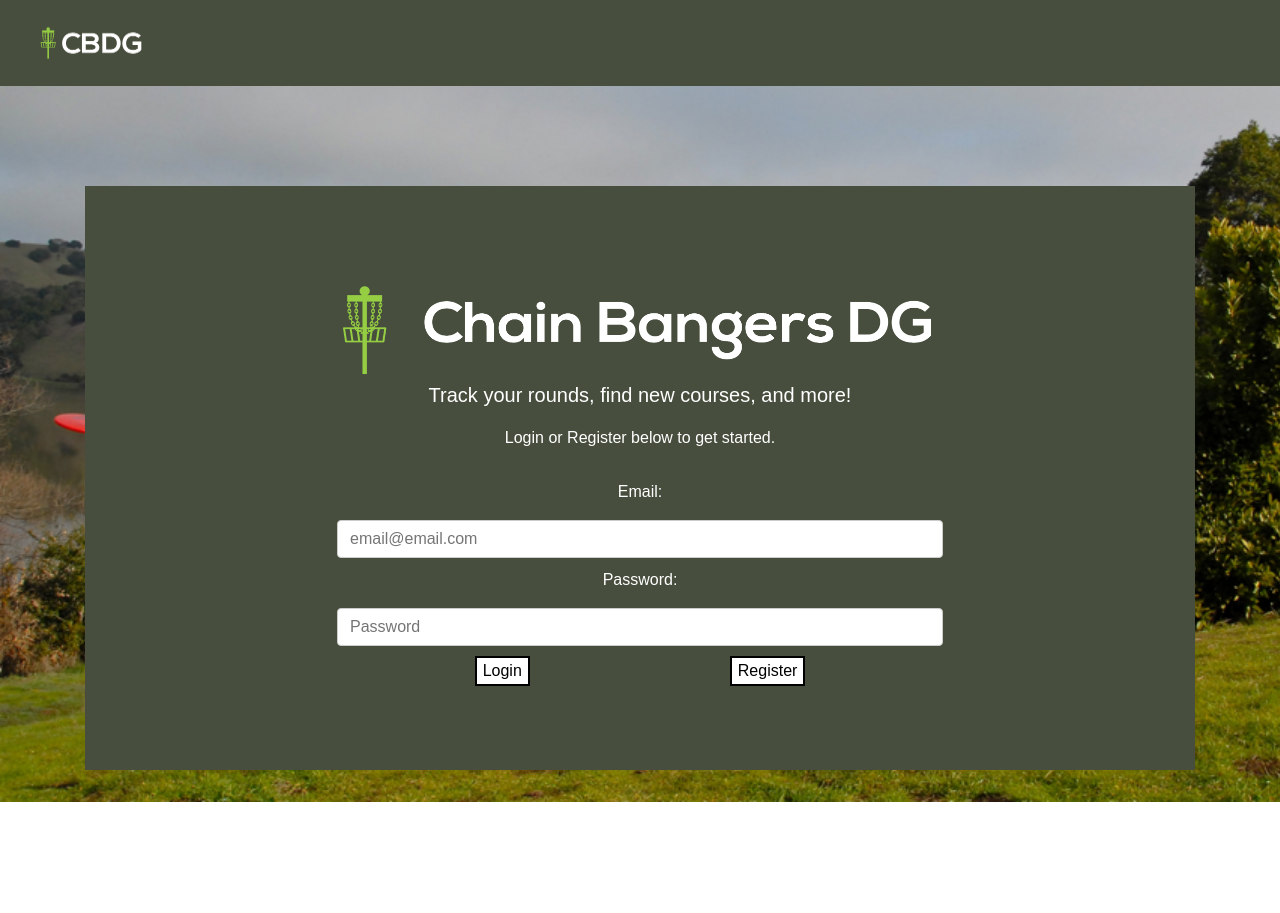
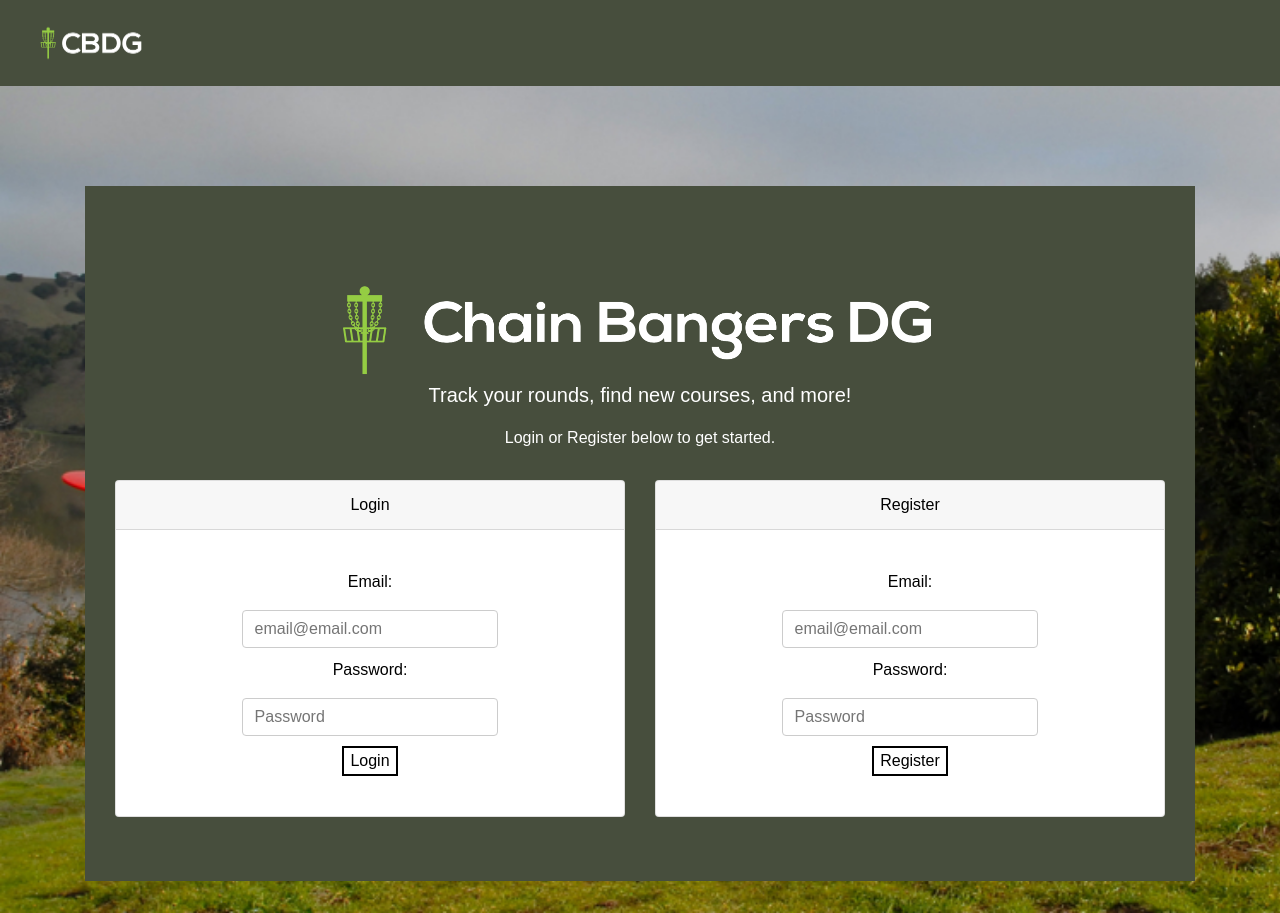
Before and after one commit to dhawkins01/dg_app, a React (Create React App) app in the folder client/: page / in a window 1280 px wide. Before the commit the page ends 802 px from the top, so only its background shows below. Built offline with nearby package versions, Linux system fonts and the light colour scheme.

Commit message:
made seperate login and register forms

```diff
--- a/client/src/components/LoginForm.js
+++ b/client/src/components/LoginForm.js
@@ -35,7 +35,13 @@ class LoginForm extends Component {
     // Notice how each input has a `value`, `name`, and `onChange` prop
     return (
       <div className="container">
-
+        <div class="row">
+          <div class="col-sm">
+            <div class="card">
+              <div class="card-header">
+                Login
+                </div>
+              <div class="card-body">
                 <form className="form">
                   <p>Email:</p>
                   <input
@@ -54,8 +60,49 @@ class LoginForm extends Component {
                     placeholder="Password"
                   />
                   <button onClick={this.handleFormSubmit} className="button">Login</button>
+
+                </form>
+              </div>
+            </div>
+          </div>
+          <div class="col-sm">
+            <div class="card">
+              <div class="card-header">
+                Register
+                </div>
+              <div class="card-body">
+              <form className="form">
+                  <p>Email:</p>
+                  <input
+                    value={this.state.email}
+                    name="email"
+                    onChange={this.handleInputChange}
+                    type="email"
+                    placeholder="email@email.com"
+                  />
+                  <p>Password:</p>
+                  <input
+                    value={this.state.password}
+                    name="password"
+                    onChange={this.handleInputChange}
+                    type="password"
+                    placeholder="Password"
+                  />
                   <button onClick={this.handleFormSubmit} className="button">Register</button>
+
                 </form>
+              </div>
+            </div>
+          </div>
+
+        </div>
+
+
+
+
+
+
+
       </div>
     );
   }
--- a/client/src/components/style/LoginForm.css
+++ b/client/src/components/style/LoginForm.css
@@ -26,3 +26,7 @@
   .button:hover {
       background-color: grey;
   }
+
+  .card {
+    color: black;
+  }
```
Lines whose indentation alone changed are shown as unchanged.
